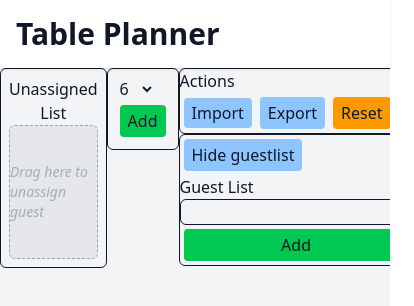
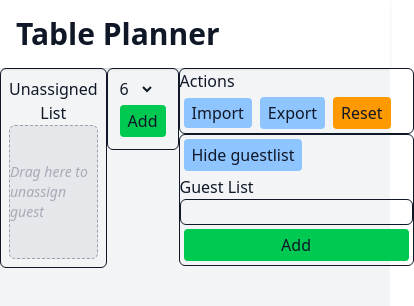
Before and after one commit to out-spaced/tableplanner, a React (Vite) app: page / in a window 390 px wide. Shown: the top 306 px of the page, 414 px wide, since content can reach past the window. Built offline with nearby package versions, Linux system fonts and the light colour scheme; what mobile-drag-drop would draw is missing.

Commit message:
add sticky on right div

```diff
--- a/src/HomePage.tsx
+++ b/src/HomePage.tsx
@@ -33,7 +33,7 @@ function HomePage() {
           <h1 className="text-3xl font-bold text-gray-900">Table Planner</h1>
         </div>
       </header>
-      <div className="flex md:justify-center items-start md:pt-16 overflow-x-auto">
+      <div className="flex md:justify-center items-start md:pt-16">
         {!isMobile && (
           <UnassignedList
             tables={tables}
@@ -42,7 +42,7 @@ function HomePage() {
           />
         )}
         <TableList tables={tables} setTables={setTables} />
-        <div>
+        <div className="sticky top-[68px]">
           <Actions
             guestIndexCount={guestIndexCount}
             setGuestIndexCount={setGuestIndexCount}
```
